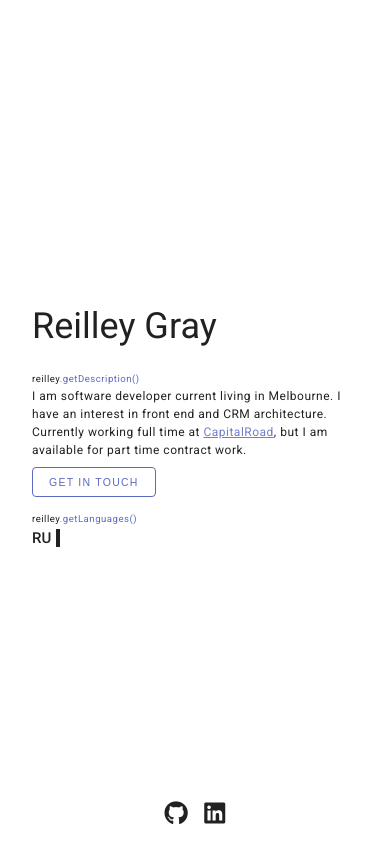
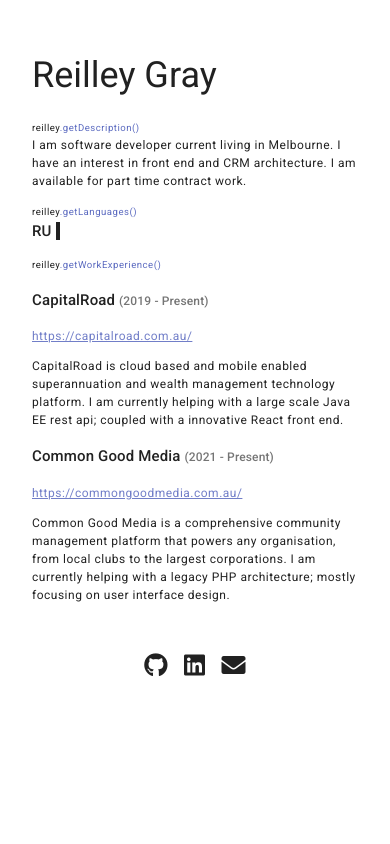
Before and after one commit to Reilley64/www.reilley.dev, a website built with Parcel: page src/index.html in a window 390 px wide. Built offline with nearby package versions, Linux system fonts and the light colour scheme.

Commit message:
Add work experience

```diff
--- a/src/css/main.scss
+++ b/src/css/main.scss
@@ -119,7 +119,25 @@ main {
   display: flex;
   flex-direction: column;
   height: 100vh;
-  justify-content: center;
+
+  & > .container {
+    max-height: 100vh;
+    max-width: 800px;
+    overflow-y: auto;
+    padding: calc(32px + 15vh) 32px 32px;
+    scrollbar-width: none;
+    width: 100%;
+
+    &:after {
+      content: "";
+      display: block;
+      height: 32px;
+    }
+
+    &::-webkit-scrollbar {
+      display: none;
+    }
+  }
 }
 
 .social {
@@ -174,15 +192,44 @@ main {
   text-transform: uppercase;
 }
 
+.work-experience {
+  & > h6 > small {
+    color: rgba(var(--font-color), 0.54);
+  }
+}
+
+.get-in-touch {
+  align-items: center;
+  display: flex;
+  height: 104px;
+  float: right;
+}
+
 @media (max-width: 800px) {
   body {
     font-size: 12px;
   }
 
+  main > .container {
+    max-height: initial;
+    overflow-y: initial;
+    padding-bottom: 16px;
+    padding-top: 32px;
+
+    &:after {
+      height: 0;
+    }
+  }
+
   .social {
     align-items: center;
-    height: 48px;
-    left: auto;
+    bottom: initial;
+    display: flex;
+    justify-content: center;
+    left: initial;
+    padding: 16px;
+    position: relative;
+    width: 100%;
   }
 
   .social-list {
@@ -197,6 +244,10 @@ main {
       margin: 0 8px;
     }
   }
+
+  .get-in-touch {
+    display: none;
+  }
 }
 
 @keyframes blink-caret {
--- a/src/index.html
+++ b/src/index.html
@@ -22,24 +22,50 @@
 
   <body>
     <main>
-      <div style="max-width: 800px; padding: 32px; width: 100%">
+      <div class="container">
+        <div class="get-in-touch">
+          <a href="mailto:reilleygray@gmail.com">
+            <button class="button" style="margin-top: 8px">Get in touch</button>
+          </a>
+        </div>
         <h3>Reilley Gray</h3>
         <p>
           <small>reilley<span class="function">.getDescription()</span></small>
           <br />
-          I am software developer current living in Melbourne. I have an interest in front end and CRM architecture.
-          Currently working full time at <a href="https://capitalroad.com.au/" rel="noreferrer" target="_blank">CapitalRoad</a>,
-          but I am available for part time contract work.
-          <br />
-          <a href="mailto:reilleygray@gmail.com">
-            <button class="button" style="margin-top: 8px">Get in touch</button>
-          </a>
+          I am software developer current living in Melbourne. I have an interest in front end and CRM architecture. I
+          am available for part time contract work.
         </p>
         <p>
           <small>reilley<span class="function">.getLanguages()</span></small>
           <br />
           <span class="headline-6" id="languages"></span>
         </p>
+        <div>
+          <small>reilley<span class="function">.getWorkExperience()</span></small>
+          <div class="work-experience">
+            <h6>
+              CapitalRoad
+              <small> (2019 - Present)</small>
+            </h6>
+            <a href="https://capitalroad.com.au/">https://capitalroad.com.au/</a>
+            <p>
+              CapitalRoad is cloud based and mobile enabled superannuation and wealth management technology platform. I am
+              currently helping with a large scale Java EE rest api; coupled with a innovative React front end.
+            </p>
+          </div>
+          <div class="work-experience">
+            <h6>
+              Common Good Media
+              <small> (2021 - Present)</small>
+            </h6>
+            <a href="https://commongoodmedia.com.au/">https://commongoodmedia.com.au/</a>
+            <p>
+              Common Good Media is a comprehensive community management platform that powers any organisation, from local
+              clubs to the largest corporations. I am currently helping with a legacy PHP architecture; mostly focusing on
+              user interface design.
+            </p>
+          </div>
+        </div>
       </div>
       <div class="social">
         <ul class="social-list" style="margin-top: auto">
@@ -65,6 +91,17 @@
               <i class="fab fa-linkedin"></i>
             </a>
           </li>
+          <li>
+            <a
+              aria-label="email-link"
+              class="social-icon"
+              href="mailto:reilleygray@gmail.com"
+              rel="noreferrer"
+              target="_blank"
+            >
+              <i class="fas fa-envelope"></i>
+            </a>
+          </li>
         </ul>
       </div>
     </main>
```
